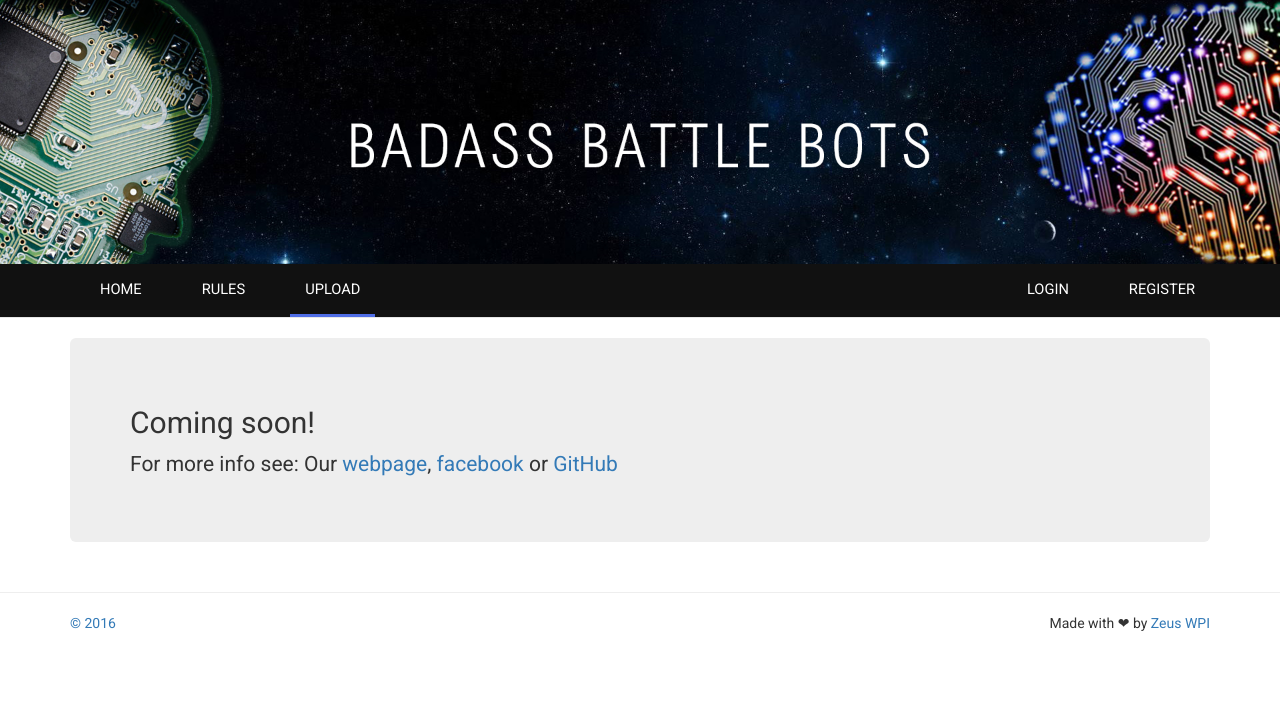
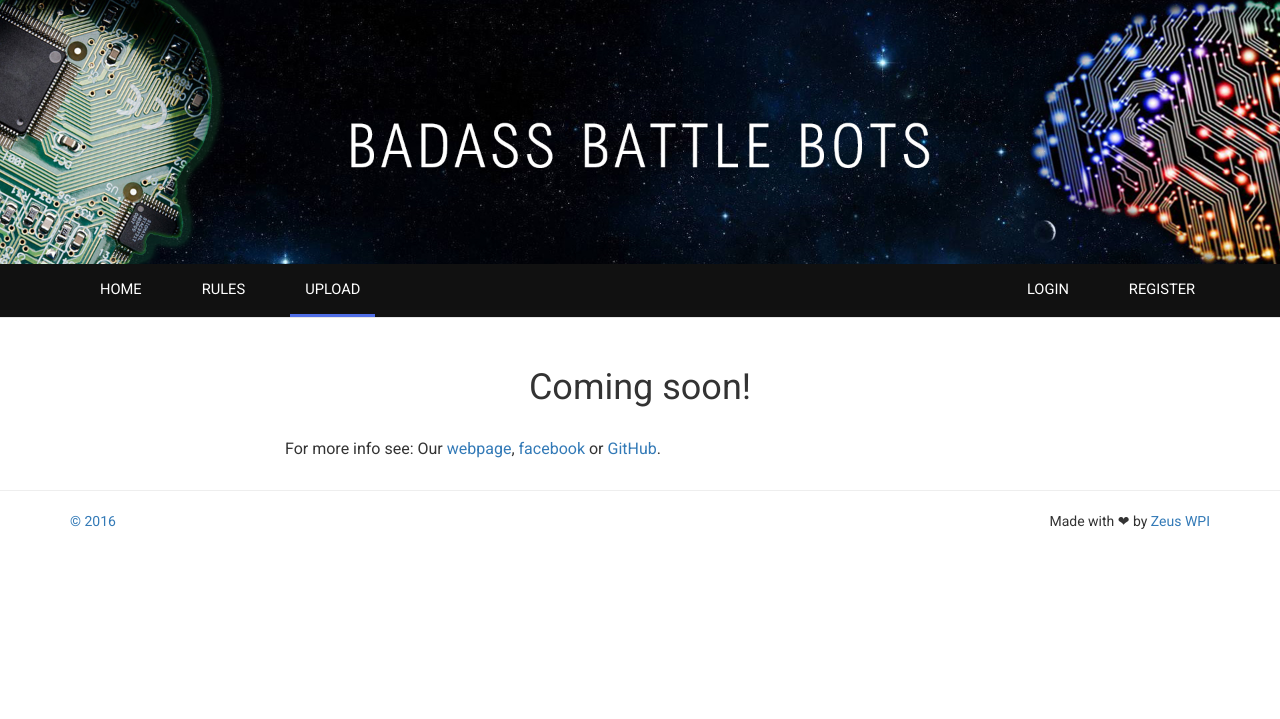
Before and after one commit to ZeusWPI/aichallenge, a Flask app: page /upload in a window 1280 px wide. Shown: the top 719 px of the page. Run offline with Flask 2, Linux system fonts and the light colour scheme; some libraries are stand-ins or nearby versions.

Commit message:
I guess, just like wells, jumbotrons don't make sense either in the new layout

```diff
--- a/web/templates/login.html
+++ b/web/templates/login.html
@@ -2,8 +2,8 @@
 {% set active_page = "login" -%}
 
 {% block content -%}
-  <div class="jumbotron">
-    <h2>Sign In</h2>
+  <div class="content">
+    <h1>Sign In</h1>
     <form action="" method="post" name="login">
       {{ render_field(form.nickname) }}<br>
       {{ render_field(form.password) }}<br>
--- a/web/templates/register.html
+++ b/web/templates/register.html
@@ -2,8 +2,8 @@
 {% set active_page = "register" -%}
 
 {% block content -%}
-  <div class="jumbotron">
-    <h2>Sign Up</h2>
+  <div class="content">
+    <h1>Sign Up</h1>
     <form action="" method="post" name="login">
       {{ render_field(form.nickname) }}<br>
       {{ render_field(form.email) }}<br>
--- a/web/templates/upload.html
+++ b/web/templates/upload.html
@@ -2,14 +2,13 @@
 {% set active_page = "upload" -%}
 
 {% block content -%}
-    <div class="jumbotron">
-        <h2>Coming soon!</h2>
+  <div class="content">
+    <h1>Coming soon!</h1>
     <p>
       For more info see:
       Our <a href="https://zeus.ugent.be/" target="_blank">webpage</a>,
       <a href="https://www.facebook.com/zeus.wpi/?fref=ts" target="_blank" >facebook</a>
-            or <a href="https://github.com/ZeusWPI/aichallenge" target="_blank">GitHub</a>
+      or <a href="https://github.com/ZeusWPI/aichallenge" target="_blank">GitHub</a>.
     </p>
   </div>
-
 {%- endblock %}
```
Lines whose indentation alone changed are shown as unchanged.
